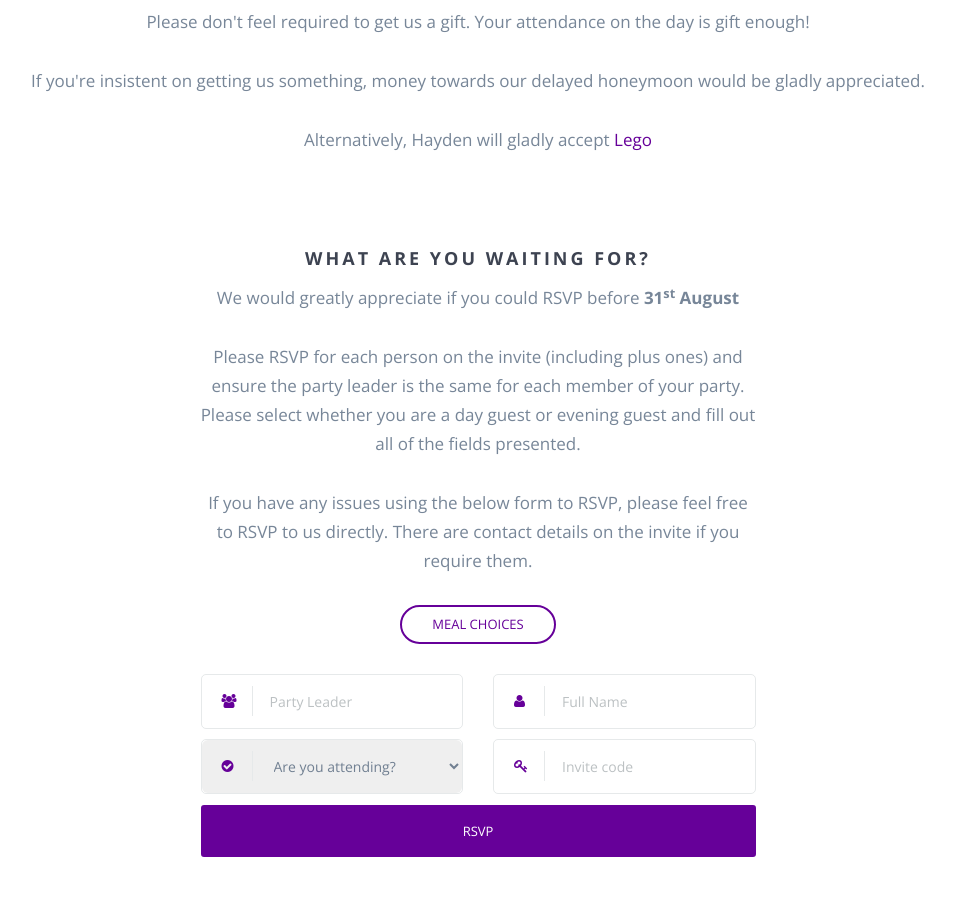
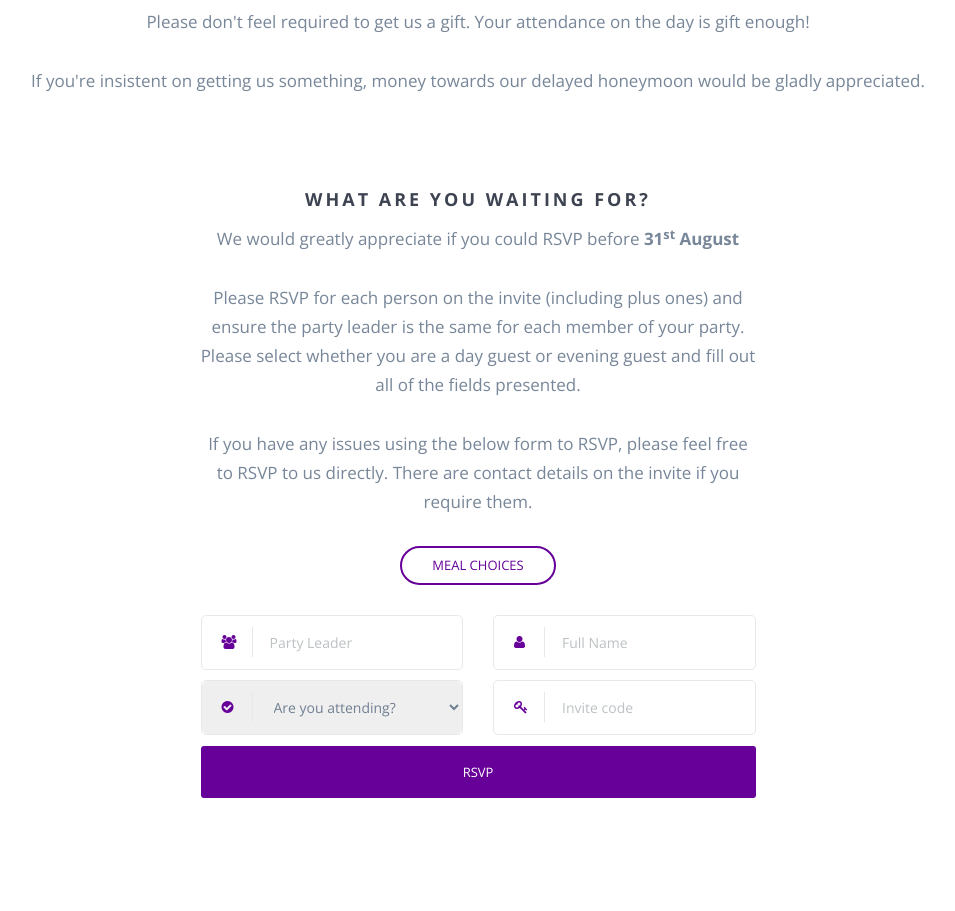
Before and after one commit to hamzer94/hamzer94.github.io, a website: page index.html in a window 1280 px wide. Shown: the part 5821-6732 px from the top of the page, without its empty margins (162-1117 px from the left). Drawn offline with nearby package versions, Linux system fonts and the light colour scheme; some packages are replaced by stand-ins of ours; files whose address does not match are found by name.

Commit message:
Update index.html

```diff
--- a/index.html
+++ b/index.html
@@ -487,9 +487,6 @@
                     <p>
                         If you're insistent on getting us something, money towards our delayed honeymoon would be gladly appreciated.
                     </p>
-                    <p>
-                        Alternatively, Hayden will gladly accept <a href="https://www.lego.com/en-gb/product/batcave-shadow-box-76252" target="_blank">Le</a><a href="https://www.lego.com/en-gb/product/the-razor-crest-75331" target="_blank">go</a>
-                    </p>
                 </div>
             </div>
         </div>
```
